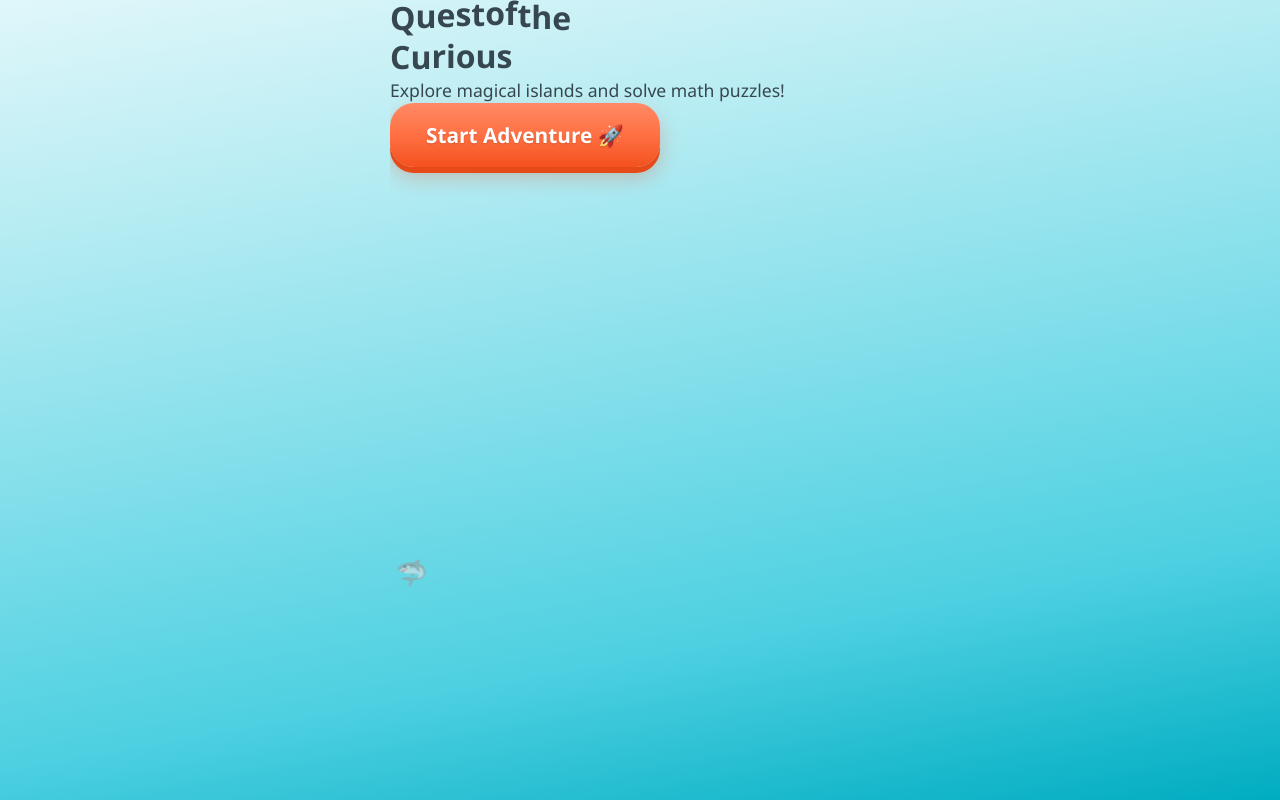
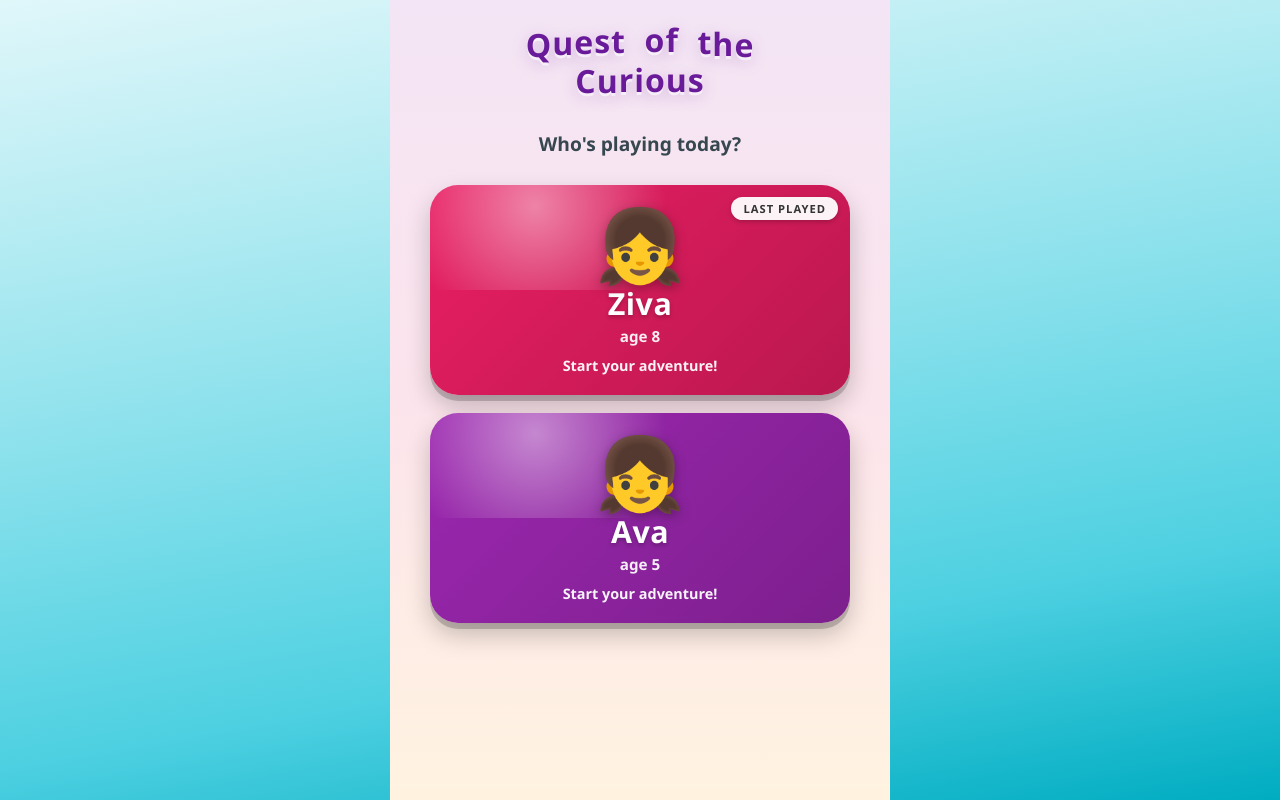
Before and after one commit to samuelcmcclellan-cell/quest-of-the-curious, a plain HTML site: page index.html in a window 1280 px wide. Drawn offline with Linux system fonts and the light colour scheme.

Commit message:
Rename Avs -> Ava (girl profile) and drop title screen
- Rename profile 'avs' -> 'ava', avatar 👦 -> 👧, color purple
- Auto-migrate any existing 'avs' save data into 'ava' on load (preserves
  progress from prior play)
- Drop title screen entirely: app now lands directly on profile picker.
  Removed title-screen.js, removed route registration, router default
  changed from 'title' to 'users'
- Users screen gains game title header so it still feels like a proper
  entry point; removed the now-pointless "back" button

Co-Authored-By: Claude Opus 4.6 <noreply@anthropic.com>

```diff
--- a/css/components.css
+++ b/css/components.css
@@ -786,6 +786,21 @@
     background: linear-gradient(180deg, #F3E5F5 0%, #FCE4EC 50%, #FFF3E0 100%);
 }
 
+.users-header {
+    padding: 28px 16px 8px;
+    text-align: center;
+}
+
+.users-title {
+    font-family: 'Fredoka One', 'Nunito', var(--font);
+    font-size: 2rem;
+    line-height: 1.1;
+    font-weight: 800;
+    color: #6A1B9A;
+    text-shadow: 0 3px 0 rgba(255, 255, 255, 0.6), 0 4px 16px rgba(106, 27, 154, 0.25);
+    letter-spacing: 1px;
+}
+
 .users-container {
     flex: 1;
     overflow-y: auto;
--- a/js/app.js
+++ b/js/app.js
@@ -1,5 +1,4 @@
 import { initRouter, registerRoute } from './router.js';
-import * as titleScreen from './screens/title-screen.js';
 import * as usersScreen from './screens/users-screen.js';
 import * as islandsScreen from './screens/islands-screen.js';
 import * as mapScreen from './screens/map-screen.js';
@@ -8,7 +7,6 @@ import * as resultsScreen from './screens/results-screen.js';
 import * as profileScreen from './screens/profile-screen.js';
 import * as practiceScreen from './screens/practice-screen.js';
 
-registerRoute('title', titleScreen);
 registerRoute('users', usersScreen);
 registerRoute('islands', islandsScreen);
 registerRoute('map', mapScreen);
--- a/js/router.js
+++ b/js/router.js
@@ -18,7 +18,7 @@ export function initRouter(container) {
 }
 
 export function getCurrentRoute() {
-    const hash = window.location.hash.slice(1) || 'title';
+    const hash = window.location.hash.slice(1) || 'users';
     const [path, ...params] = hash.split('/');
     return { path, params };
 }
@@ -28,7 +28,7 @@ function handleRoute() {
 
     const screen = routes[path];
     if (!screen) {
-        navigate('title');
+        navigate('users');
         return;
     }
 
--- a/js/screens/title-screen.js
+++ /dev/null
@@ -1,75 +0,0 @@
-import { hasAnyProgress, getProfiles } from '../state.js';
-import { navigate } from '../router.js';
-
-let cleanupFns = [];
-
-export function enter(container) {
-    const anyProgress = hasAnyProgress();
-    const profiles = getProfiles();
-    const totalStars = profiles.reduce((sum, p) => sum + p.stars, 0);
-
-    container.innerHTML = `
-        <div class="title-scene">
-            <div class="title-bubbles" id="title-bubbles"></div>
-            <div class="title-fish" id="title-fish"></div>
-            <div class="title-content">
-                <div class="title-character anim-float">
-                    <div class="guide-character guide-idle"></div>
-                </div>
-                <h1 class="title-text">
-                    <span class="wave-letter" style="--i:0">Q</span><span class="wave-letter" style="--i:1">u</span><span class="wave-letter" style="--i:2">e</span><span class="wave-letter" style="--i:3">s</span><span class="wave-letter" style="--i:4">t</span><span class="wave-letter" style="--i:5"> </span><span class="wave-letter" style="--i:6">o</span><span class="wave-letter" style="--i:7">f</span><span class="wave-letter" style="--i:8"> </span><span class="wave-letter" style="--i:9">t</span><span class="wave-letter" style="--i:10">h</span><span class="wave-letter" style="--i:11">e</span><br>
-                    <span class="wave-letter" style="--i:12">C</span><span class="wave-letter" style="--i:13">u</span><span class="wave-letter" style="--i:14">r</span><span class="wave-letter" style="--i:15">i</span><span class="wave-letter" style="--i:16">o</span><span class="wave-letter" style="--i:17">u</span><span class="wave-letter" style="--i:18">s</span>
-                </h1>
-                <p class="title-subtitle">Explore magical islands and solve math puzzles!</p>
-                <button class="btn btn-primary btn-large" id="start-btn">
-                    Start Adventure 🚀
-                </button>
-                ${anyProgress ? `<button class="btn btn-ghost title-continue" id="continue-btn">Continue Journey ⭐ ${totalStars}</button>` : ''}
-            </div>
-        </div>
-    `;
-
-    // Ambient bubbles
-    const bubblesEl = container.querySelector('#title-bubbles');
-    const bubbleInterval = setInterval(() => {
-        if (!document.body.contains(bubblesEl)) return;
-        const b = document.createElement('div');
-        b.className = 'ambient-bubble';
-        b.style.left = Math.random() * 100 + '%';
-        b.style.animationDuration = (3 + Math.random() * 4) + 's';
-        b.style.width = b.style.height = (8 + Math.random() * 16) + 'px';
-        bubblesEl.appendChild(b);
-        b.addEventListener('animationend', () => b.remove());
-    }, 800);
-    cleanupFns.push(() => clearInterval(bubbleInterval));
-
-    // Ambient fish
-    const fishEl = container.querySelector('#title-fish');
-    const fishEmojis = ['🐠', '🐟', '🐡', '🦈'];
-    const fishInterval = setInterval(() => {
-        if (!document.body.contains(fishEl)) return;
-        const f = document.createElement('div');
-        f.className = 'ambient-fish';
-        f.textContent = fishEmojis[Math.floor(Math.random() * fishEmojis.length)];
-        f.style.top = (10 + Math.random() * 70) + '%';
-        const goRight = Math.random() > 0.5;
-        f.style.left = goRight ? '-10%' : '110%';
-        f.style.transform = goRight ? 'scaleX(1)' : 'scaleX(-1)';
-        f.style.animationDuration = (6 + Math.random() * 6) + 's';
-        f.dataset.direction = goRight ? 'right' : 'left';
-        fishEl.appendChild(f);
-        f.addEventListener('animationend', () => f.remove());
-    }, 2500);
-    cleanupFns.push(() => clearInterval(fishInterval));
-
-    // Both buttons route to profile picker
-    const go = () => navigate('users');
-    container.querySelector('#start-btn').addEventListener('click', go);
-    const continueBtn = container.querySelector('#continue-btn');
-    if (continueBtn) continueBtn.addEventListener('click', go);
-}
-
-export function exit() {
-    cleanupFns.forEach(fn => fn());
-    cleanupFns = [];
-}
--- a/js/screens/users-screen.js
+++ b/js/screens/users-screen.js
@@ -13,7 +13,7 @@ export function enter(container) {
 
         return `
             <button class="user-card" data-profile="${p.id}" style="--user-gradient:${gradient};">
-                ${p.isActive ? '<div class="user-card-active-pill">Active</div>' : ''}
+                ${p.isActive ? '<div class="user-card-active-pill">Last played</div>' : ''}
                 <div class="user-card-avatar">${p.avatar}</div>
                 <div class="user-card-name">${p.name}</div>
                 <div class="user-card-age">age ${p.age}</div>
@@ -24,13 +24,19 @@ export function enter(container) {
 
     container.innerHTML = `
         <div class="users-screen">
-            <div class="top-bar" style="background:linear-gradient(135deg,#7C4DFF,#E91E63);color:#FFF;">
-                <button class="btn btn-small" id="back-btn" style="background:transparent;color:#FFF;border:1px solid rgba(255,255,255,0.3);">← Home</button>
-                <span class="top-bar-title" style="color:#FFF;">Who's playing?</span>
-                <span style="width:72px;"></span>
+            <div class="users-header">
+                <h1 class="users-title">
+                    <span class="wave-letter" style="--i:0">Q</span><span class="wave-letter" style="--i:1">u</span><span class="wave-letter" style="--i:2">e</span><span class="wave-letter" style="--i:3">s</span><span class="wave-letter" style="--i:4">t</span>
+                    <span class="wave-letter" style="--i:5"> </span>
+                    <span class="wave-letter" style="--i:6">o</span><span class="wave-letter" style="--i:7">f</span>
+                    <span class="wave-letter" style="--i:8"> </span>
+                    <span class="wave-letter" style="--i:9">t</span><span class="wave-letter" style="--i:10">h</span><span class="wave-letter" style="--i:11">e</span>
+                    <br>
+                    <span class="wave-letter" style="--i:12">C</span><span class="wave-letter" style="--i:13">u</span><span class="wave-letter" style="--i:14">r</span><span class="wave-letter" style="--i:15">i</span><span class="wave-letter" style="--i:16">o</span><span class="wave-letter" style="--i:17">u</span><span class="wave-letter" style="--i:18">s</span>
+                </h1>
             </div>
             <div class="users-container">
-                <p class="users-hello">Tap your name to start!</p>
+                <p class="users-hello">Who's playing today?</p>
                 <div class="users-grid">
                     ${cardsHtml}
                 </div>
@@ -47,16 +53,10 @@ export function enter(container) {
             }
         });
     });
-
-    container.querySelector('#back-btn').addEventListener('click', () => {
-        sound.tap();
-        navigate('title');
-    });
 }
 
 export function exit() {}
 
-// simple shade helper so each profile card has a gradient
 function shade(hex, pct) {
     const m = /^#?([0-9a-f]{6})$/i.exec(hex);
     if (!m) return hex;
--- a/js/state.js
+++ b/js/state.js
@@ -4,7 +4,7 @@ const ISLAND_SLUGS = ['numbers-reef', 'purrfect-park'];
 
 const PROFILE_DEFS = [
     { id: 'ziva', name: 'Ziva', age: 8, avatar: '👧', color: '#E91E63' },
-    { id: 'avs',  name: 'Avs',  age: 5, avatar: '👦', color: '#00BCD4' }
+    { id: 'ava',  name: 'Ava',  age: 5, avatar: '👧', color: '#9C27B0' }
 ];
 
 function makeChallenges(count) {
@@ -117,6 +117,12 @@ function mergeProfile(def, saved) {
 function migrateRoot(parsed) {
     // Case A: already new shape.
     if (parsed && parsed.profiles && typeof parsed.profiles === 'object') {
+        // Legacy profile rename: 'avs' -> 'ava' (keep progress)
+        if (parsed.profiles.avs && !parsed.profiles.ava) {
+            parsed.profiles.ava = parsed.profiles.avs;
+            delete parsed.profiles.avs;
+            if (parsed.currentProfileId === 'avs') parsed.currentProfileId = 'ava';
+        }
         const profiles = {};
         for (const def of PROFILE_DEFS) {
             profiles[def.id] = mergeProfile(def, parsed.profiles[def.id] || {});
```
